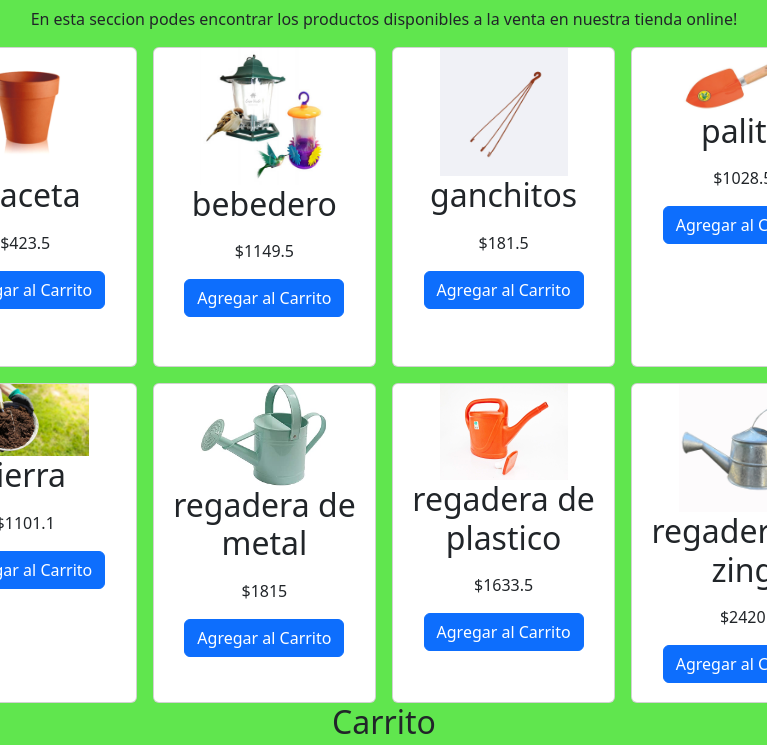
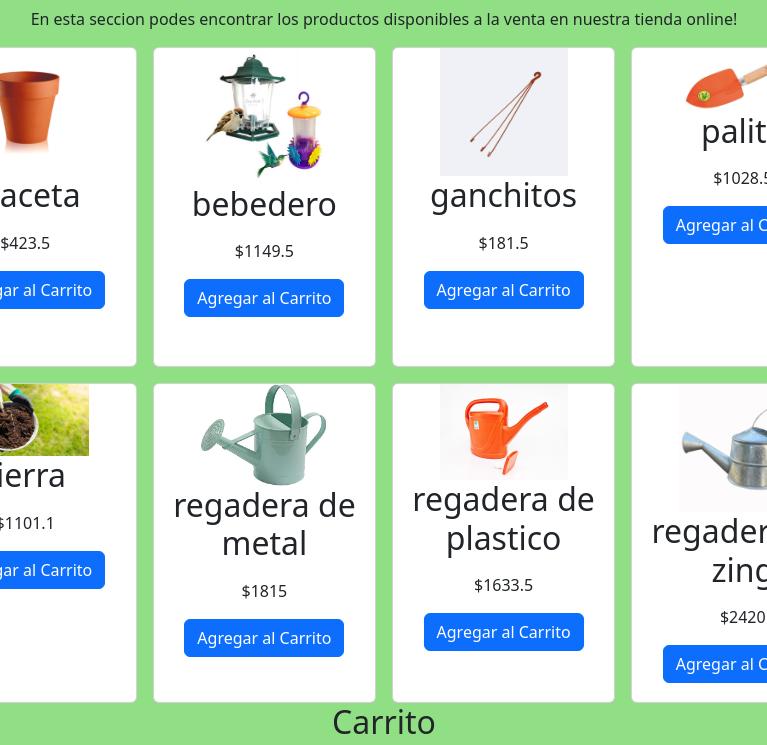
Before and after one commit to JuliCorbo/EntregaFinalJS, a plain HTML site: page index.html in a window 1280 px wide. Shown: the part 725-1470 px from the top of the page, without its empty margins (256-1023 px from the left). Drawn offline with nearby package versions, Linux system fonts and the light colour scheme; some packages are replaced by stand-ins of ours; a script that the page names is missing.

Commit message:
ultima entrega

```diff
--- a/style.css
+++ b/style.css
@@ -64,7 +64,7 @@
 }
 
 body{
-    background-color: rgb(96, 230, 78);
+    background-color: rgb(144, 223, 132);
 
     display: flex;
     flex-direction: column;
```
